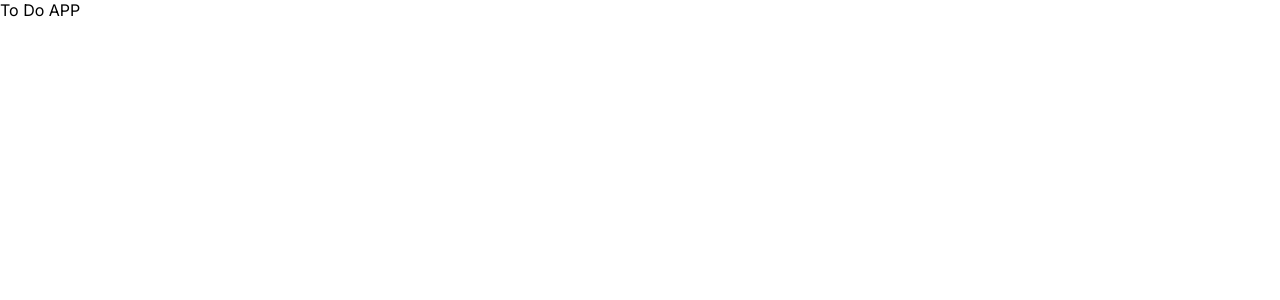
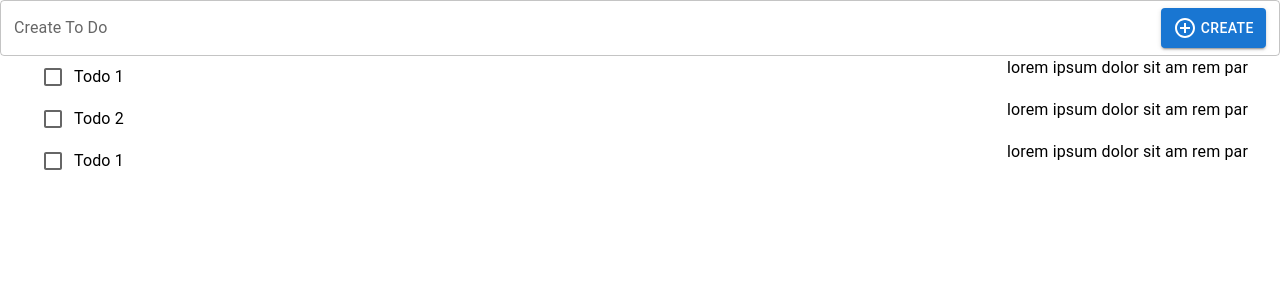
Before and after one commit to SaleemMaini/to-do-app, a Next.js app: page / in a window 1280 px wide. Shown: the top 300 px of the page. Built offline with nearby package versions, Linux system fonts and the light colour scheme.

Commit message:
initialize todos page

```diff
--- /dev/null
+++ b/src/data/todos.ts
@@ -0,0 +1,31 @@
+import { Todo } from "@/features/todos/types/to-do";
+
+export const todos: Todo[] = [
+  {
+    id: 0,
+    checked: false,
+    title: "Todo 1",
+    description: "lorem ipsum dolor sit am rem par",
+    archiveAt: new Date(),
+    createdAt: new Date(),
+    finishedAt: new Date(),
+  },
+  {
+    id: 2,
+    checked: false,
+    title: "Todo 2",
+    description: "lorem ipsum dolor sit am rem par",
+    archiveAt: new Date(),
+    createdAt: new Date(),
+    finishedAt: new Date(),
+  },
+  {
+    id: 3,
+    checked: false,
+    title: "Todo 1",
+    description: "lorem ipsum dolor sit am rem par",
+    archiveAt: new Date(),
+    createdAt: new Date(),
+    finishedAt: new Date(),
+  },
+];
--- /dev/null
+++ b/src/features/todos/components/create-todo-box/index.tsx
@@ -0,0 +1,28 @@
+import { Box, Button, TextField, Typography } from "@mui/material";
+import { AddCircleOutlineOutlined } from "@mui/icons-material";
+
+export const CreateTodoBox = () => {
+  return (
+    <Box>
+      <TextField
+        id="to-do-input"
+        label="Create To Do"
+        variant="outlined"
+        sx={{ width: "100%" }}
+        InputProps={{
+          endAdornment: (
+            <Button
+              aria-label="delete"
+              size="large"
+              sx={{ px: 2 }}
+              variant="contained"
+            >
+              <AddCircleOutlineOutlined sx={{ mr: 0.5 }} />
+              <Typography variant="button">Create</Typography>
+            </Button>
+          ),
+        }}
+      />
+    </Box>
+  );
+};
--- /dev/null
+++ b/src/features/todos/components/todos-list/index.tsx
@@ -0,0 +1,12 @@
+import { todos } from "@/data/todos";
+import { TodoItem } from "./todo-item";
+
+export const TodosList = () => {
+  return (
+    <>
+      {todos.map((todo) => {
+        return <TodoItem key={todo.id} todo={todo} />;
+      })}
+    </>
+  );
+};
--- /dev/null
+++ b/src/features/todos/components/todos-list/todo-item/index.tsx
@@ -0,0 +1,33 @@
+import { Todo } from "@/features/todos/types/to-do";
+import { Box, Checkbox, Typography } from "@mui/material";
+
+type Props = {
+  todo: Todo;
+};
+export const TodoItem = (props: Props) => {
+  // ** Props
+  const { todo } = props;
+
+  // ** Variables
+  const { title, checked, description } = todo;
+
+  return (
+    <Box
+      sx={{
+        display: "flex",
+        justifyContent: "space-between",
+        alignItem: "center",
+        px: 4,
+      }}
+    >
+      <Box sx={{ display: "flex", alignItems: "center" }}>
+        <Checkbox checked={checked} />
+        <Typography>{title}</Typography>
+      </Box>
+
+      <Typography>{description}</Typography>
+
+      {/* Actions */}
+    </Box>
+  );
+};
--- /dev/null
+++ b/src/features/todos/types/to-do.ts
@@ -0,0 +1,9 @@
+export type Todo = {
+  id: number;
+  title: string;
+  checked: boolean;
+  description?: string;
+  createdAt?: Date;
+  finishedAt?: Date;
+  archiveAt?: Date;
+};
--- /dev/null
+++ b/src/features/todos/views/todos/index.tsx
@@ -0,0 +1,15 @@
+import { Grid } from "@mui/material";
+import { CreateTodoBox } from "@/features/todos/components/create-todo-box";
+import { TodosList } from "../../components/todos-list";
+
+export const TodosView = () => {
+  return (
+    <Grid container>
+      <Grid xs={12}>
+        <CreateTodoBox />
+
+        <TodosList />
+      </Grid>
+    </Grid>
+  );
+};
--- a/src/pages/index.tsx
+++ b/src/pages/index.tsx
@@ -1,5 +1,6 @@
 import Head from "next/head";
 import { Inter } from "next/font/google";
+import { TodosView } from "@/features/todos/views/todos";
 
 const inter = Inter({ subsets: ["latin"] });
 
@@ -12,7 +13,9 @@ export default function Home() {
         <meta name="viewport" content="width=device-width, initial-scale=1" />
         <link rel="icon" href="/favicon.ico" />
       </Head>
-      <main className={`${inter.className}`}>To Do APP</main>
+      <main className={`${inter.className}`}>
+        <TodosView />
+      </main>
     </>
   );
 }
```
Also changed, not shown: src/types/to-do.ts (deleted, +0 -8 lines).
